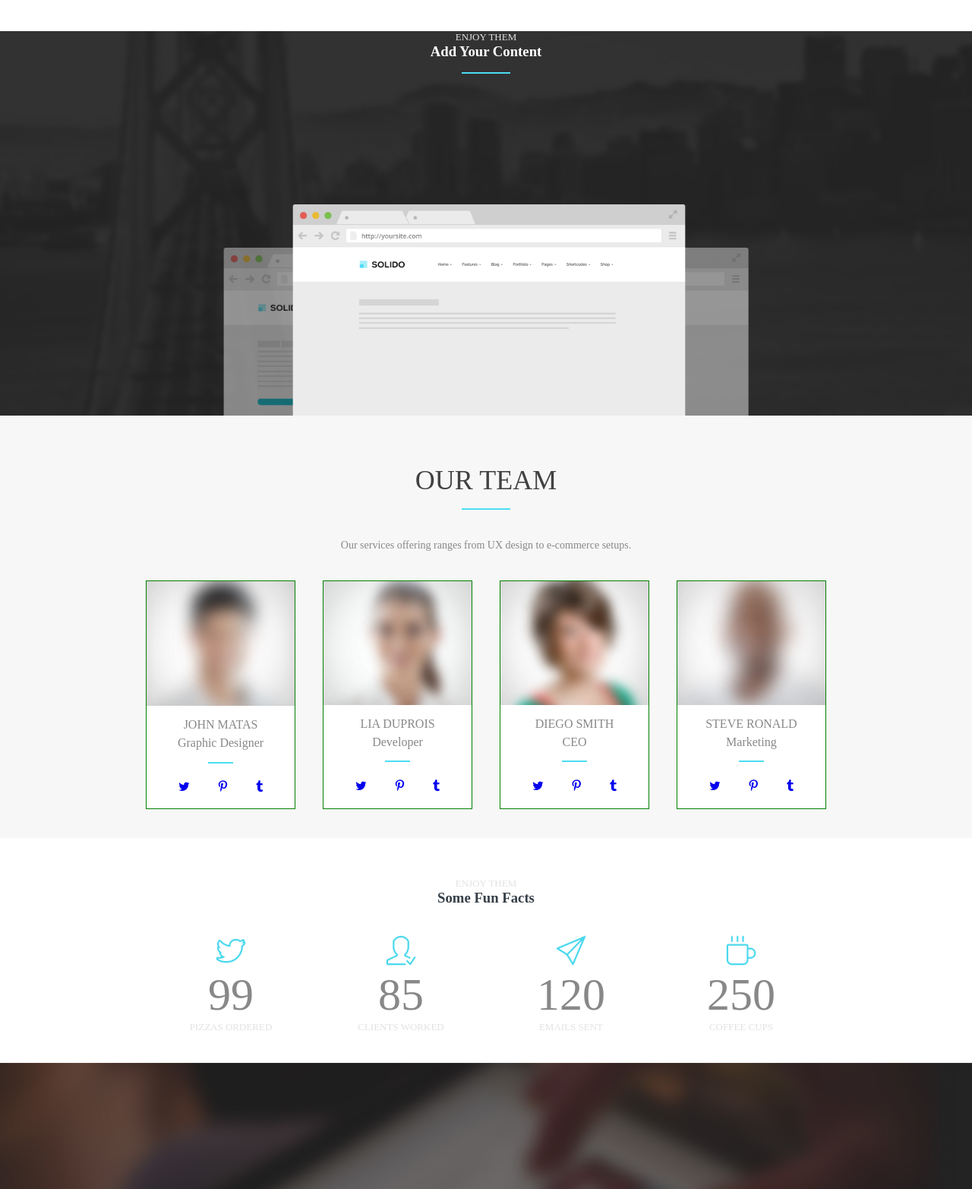
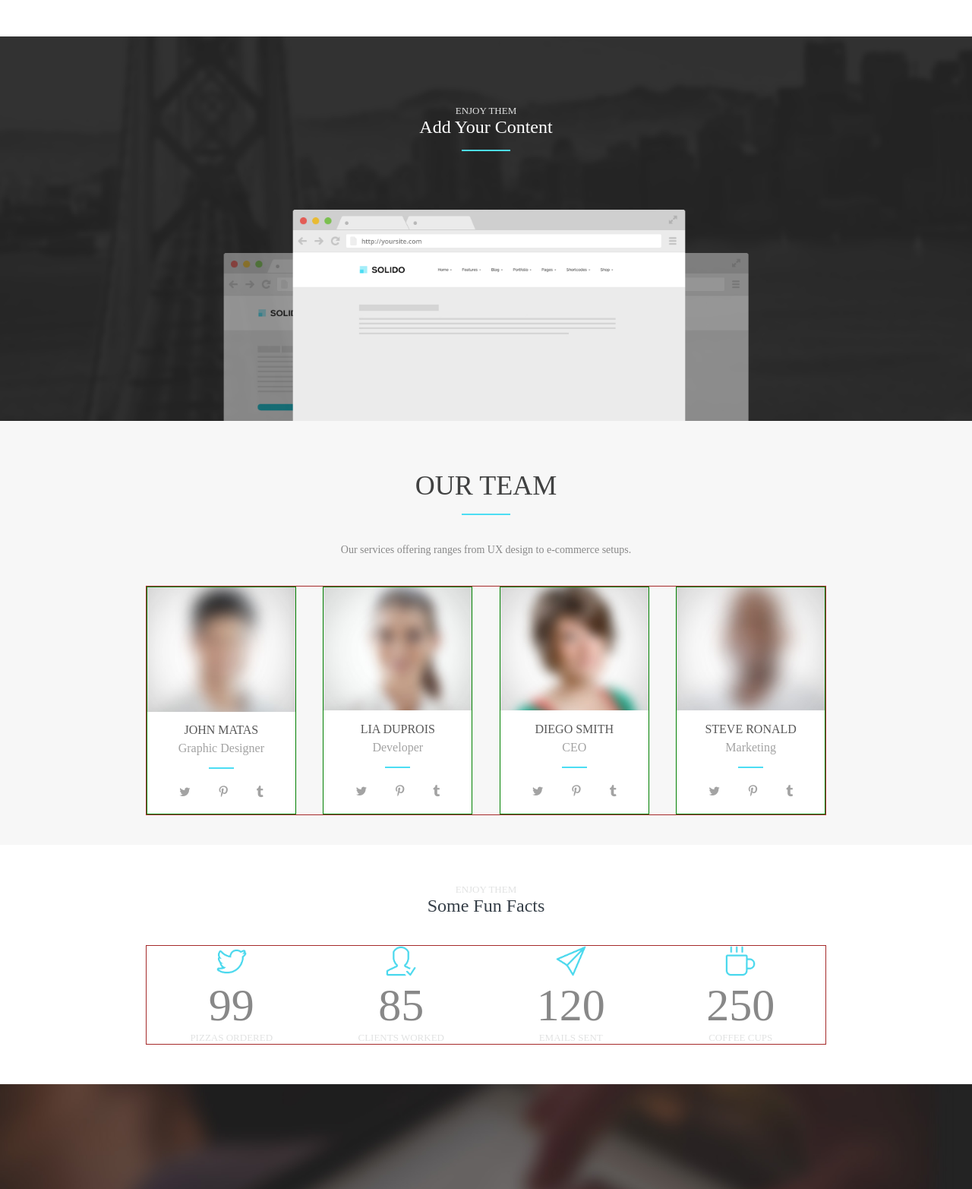
Before and after one commit to julianpm/restaurant, a website: page index.html in a window 1280 px wide. Shown: the part 1232-2797 px from the top of the page at 76% size. Drawn offline with nearby package versions, Linux system fonts and the light colour scheme; a web font is replaced by a local one.

Commit message:
more refactoring

```diff
--- a/index.html
+++ b/index.html
@@ -100,8 +100,11 @@
 
 		<section class="content">
 
-			<p class="enjoyThem">Enjoy Them</p>
-			<h3 class="contenth4">Add Your Content</h3>
+			<div class="contentHeader">
+				<p class="enjoyThem">Enjoy Them</p>
+				<h3 class="contenth4">Add Your Content</h3>
+			</div> <!-- END OF CONTENTHEADER -->
+
 			<div class="border contentBorder"></div>
 			<img class="screenBG" src="assets/home_03.png" alt="">
 
@@ -299,7 +302,7 @@
 					<div class="contactOffice">
 
 						<p>Contact</p>
-						<h3>Business Hours</h3>
+						<h3>Visit Our Office</h3>
 
 						<div class="contactOfficeInfo flex">
 
--- a/styles/style.css
+++ b/styles/style.css
@@ -146,6 +146,7 @@
   display: flex; }
 
 .wrapper {
+  border: 1px solid brown;
   width: 70%;
   margin: 0 auto; }
 
@@ -176,10 +177,14 @@
   text-transform: uppercase; }
 
 .commonh4 {
-  color: #363f48; }
+  color: #363f48;
+  font-weight: 300;
+  font-size: 24px; }
 
 .contenth4 {
-  color: white; }
+  color: white;
+  font-weight: 300;
+  font-size: 24px; }
 
 .hero {
   background: url(../assets/topbanner.jpg) no-repeat;
@@ -246,7 +251,8 @@
     list-style: none; }
   .mainNav a {
     text-decoration: none;
-    transition: 1s ease; }
+    transition: 1s ease;
+    color: #414141; }
     .mainNav a:hover {
       color: #4cddf3; }
 
@@ -280,10 +286,8 @@
   color: white;
   position: relative; }
 
-.contenth3 {
-  margin-top: 0.5%;
-  color: white;
-  font-size: 24px; }
+.contentHeader {
+  padding-top: 7%; }
 
 .screenBG {
   position: absolute;
@@ -317,10 +321,12 @@
 
 .teamName {
   padding-top: 6%;
-  text-transform: uppercase; }
+  text-transform: uppercase;
+  color: #585858; }
 
 .teamTitle {
-  padding-top: 3%; }
+  padding-top: 3%;
+  color: #a3a3a3; }
 
 .teamBorder {
   margin: 8% auto;
@@ -335,16 +341,17 @@
   justify-content: space-between; }
   .socialMedia i {
     transition: 1s;
-    padding: 3px; }
+    padding: 3px;
+    color: #a3a3a3; }
     .socialMedia i:hover {
       color: #4cddf3; }
 
 .funFacts {
-  padding-bottom: 3%; }
+  padding: 4% 0; }
 
 .funFactsHeader {
   text-align: center;
-  padding: 4% 0 3% 0; }
+  padding-bottom: 3%; }
 
 .funFactsContent {
   justify-content: space-between; }
@@ -368,7 +375,7 @@
 
 .contentHere {
   background: url(../assets/midBanner.jpg) no-repeat;
-  padding-bottom: 14.5%;
+  padding-bottom: 13.4%;
   background-size: 100%; }
 
 .contentHereHeader {
@@ -376,17 +383,20 @@
   padding-top: 14%; }
 
 .portfolio {
-  background: url(../assets/imacBG.jpg) no-repeat;
-  background-size: 100%;
-  height: 60vh; }
+  border: 1px solid magenta; }
+
+.portfolioHeader {
+  border: 1px solid green;
+  text-align: center; }
 
 .contactUs {
   border: 1px solid cornflowerblue;
-  padding-bottom: 4%; }
+  padding: 3% 0; }
 
 .contactUsHeader {
   border: 1px solid red;
-  text-align: center; }
+  text-align: center;
+  padding-bottom: 6%; }
 
 .contactOffice, .contactHours, form {
   width: 30%; }
@@ -403,13 +413,15 @@
   justify-content: space-between; }
 
 .contactOfficeInfoCategories {
-  border: 1px solid brown; }
+  border: 1px solid brown;
+  color: #3c4346; }
 
 .contactOfficeInfoCriteria {
   border: 1px solid violet;
   width: 65%; }
 
 .formInfo, .message {
+  background: #f7f7f7;
   border: none;
   margin-bottom: 3%;
   font-size: 13px;
--- a/styles/styles.scss
+++ b/styles/styles.scss
@@ -2,6 +2,8 @@
 $seagreen:#4cddf3;
 $cream:#f7f7f7;
 $main:#888888;
+$teamgrey:#585858;
+$teamlightgrey:#a3a3a3;
 $h3grey:#404141;
 $h4grey:#363f48;
 $ejgrey:#e1e2e2;
@@ -27,6 +29,7 @@
 }
 
 .wrapper{
+	border:1px solid brown;
 	width: 70%;
 	margin:0 auto;
 }
@@ -64,10 +67,14 @@
 
 .commonh4{
 	color:$h4grey;
+	font-weight:300;
+	font-size:24px;
 }
 
 .contenth4{
 	color:white;
+	font-weight:300;
+	font-size:24px;
 }
 
 
@@ -163,6 +170,7 @@
 	a{
 		text-decoration:none;
 		transition:1s ease;
+		color:#414141;
 		&:hover{
 			color:$seagreen;
 		}
@@ -221,10 +229,8 @@
 	position:relative;
 }
 
-.contenth3{
-	margin-top:0.5%;
-	color:white;
-	font-size:24px;
+.contentHeader{
+	padding-top:7%;
 }
 
 .screenBG{
@@ -276,10 +282,12 @@
 .teamName{
 	padding-top:6%;
 	text-transform:uppercase;
+	color:$teamgrey;
 }
 
 .teamTitle{
 	padding-top:3%;
+	color:$teamlightgrey;
 }
 
 .teamBorder{
@@ -297,6 +305,7 @@
 	i{
 		transition:1s;
 		padding:3px;
+		color:$teamlightgrey;
 		&:hover{
 			color:$seagreen;
 		}
@@ -311,12 +320,12 @@
 // FUN FACTS
 
 .funFacts{
-	padding-bottom:3%;
+	padding:4% 0;
 }
 
 .funFactsHeader{
 	text-align:center;
-	padding:4% 0 3% 0;
+	padding-bottom:3%;
 }
 
 .funFactsContent{
@@ -354,7 +363,7 @@
 
 .contentHere{
 	background: url(../assets/midBanner.jpg) no-repeat;
-	padding-bottom:14.5%;
+	padding-bottom:13.4%;
 	background-size:100%;
 }
 
@@ -373,9 +382,12 @@
 // PORTFOLIO
 
 .portfolio{
-	background: url(../assets/imacBG.jpg) no-repeat;
-	background-size:100%;
-	height:60vh;
+	border:1px solid magenta;
+}
+
+.portfolioHeader{
+	border:1px solid green;
+	text-align:center;
 }
 
 
@@ -389,12 +401,13 @@
 
 .contactUs{
 	border:1px solid cornflowerblue;
-	padding-bottom:4%;
+	padding:3% 0;
 }
 
 .contactUsHeader{
 	border:1px solid red;
 	text-align:center;
+	padding-bottom:6%;
 }
 
 .contactOffice, .contactHours, form{
@@ -417,6 +430,7 @@
 
 .contactOfficeInfoCategories{
 	border:1px solid brown;
+	color:#3c4346;
 }
 
 .contactOfficeInfoCriteria{
@@ -425,6 +439,7 @@
 }
 
 .formInfo, .message{
+	background:$cream;
 	border:none;
 	margin-bottom:3%;
 	font-size:13px;
```
